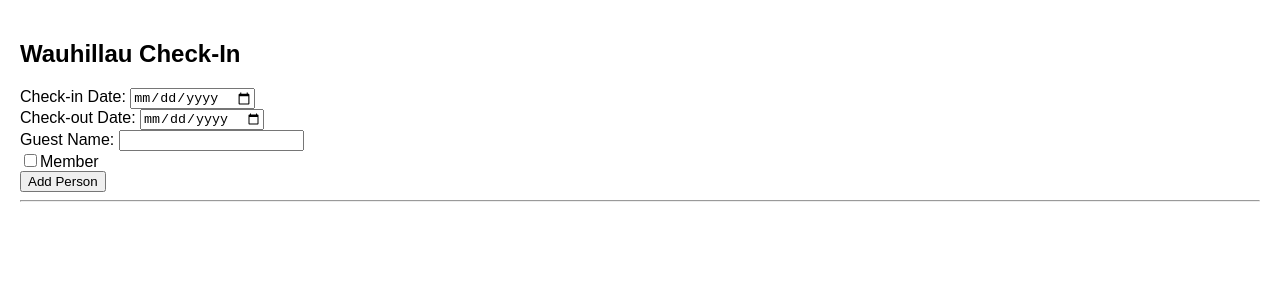
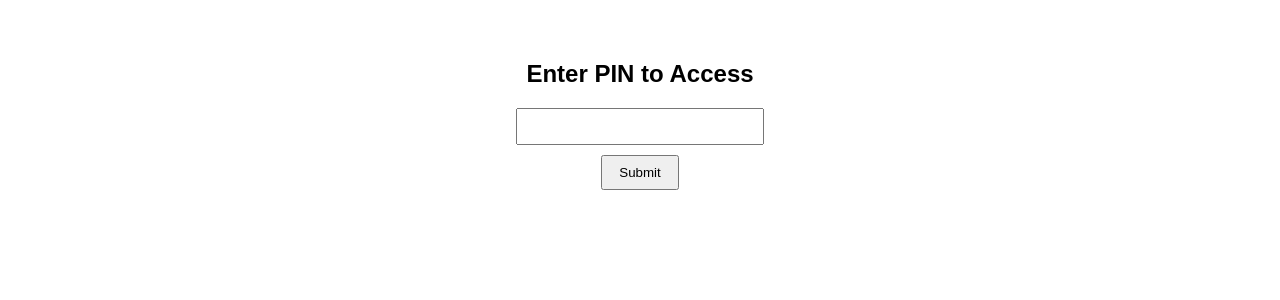
Before and after one commit to SeeMeRemotely/hotel-checkin, a React (Create React App) app: page / in a window 1280 px wide. Shown: the top 300 px of the page. Built offline with nearby package versions, Linux system fonts and the light colour scheme.

Commit message:
Add PIN protection

```diff
--- a/src/App.js
+++ b/src/App.js
@@ -1,6 +1,46 @@
+import { useState, useEffect } from 'react';
 import HotelCheckin from './HotelCheckin';
 
 function App() {
+  const [authenticated, setAuthenticated] = useState(false);
+  const [pinInput, setPinInput] = useState('');
+
+  const correctPin = '2009228'; // 🔒 Your custom PIN
+
+  useEffect(() => {
+    const saved = localStorage.getItem('authenticated');
+    if (saved === 'true') {
+      setAuthenticated(true);
+    }
+  }, []);
+
+  const handleLogin = () => {
+    if (pinInput === correctPin) {
+      localStorage.setItem('authenticated', 'true');
+      setAuthenticated(true);
+    } else {
+      alert('Incorrect PIN');
+    }
+  };
+
+  if (!authenticated) {
+    return (
+      <div style={{ padding: '40px', fontFamily: 'Arial', textAlign: 'center' }}>
+        <h2>Enter PIN to Access</h2>
+        <input
+          type="password"
+          value={pinInput}
+          onChange={(e) => setPinInput(e.target.value)}
+          style={{ fontSize: '18px', padding: '6px' }}
+        />
+        <br />
+        <button onClick={handleLogin} style={{ marginTop: '10px', padding: '8px 16px' }}>
+          Submit
+        </button>
+      </div>
+    );
+  }
+
   return <HotelCheckin />;
 }
 
```
